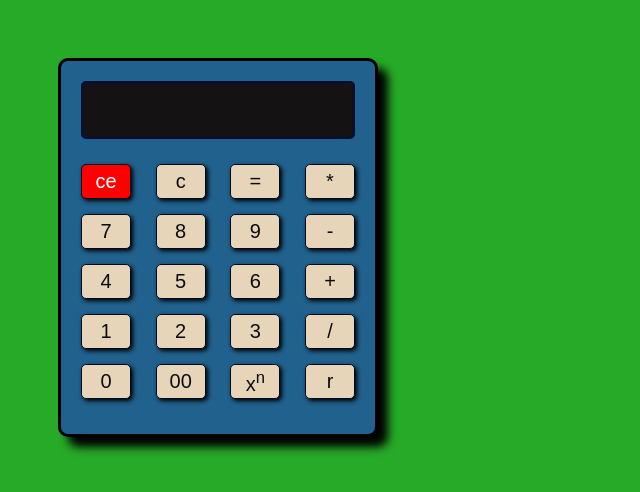
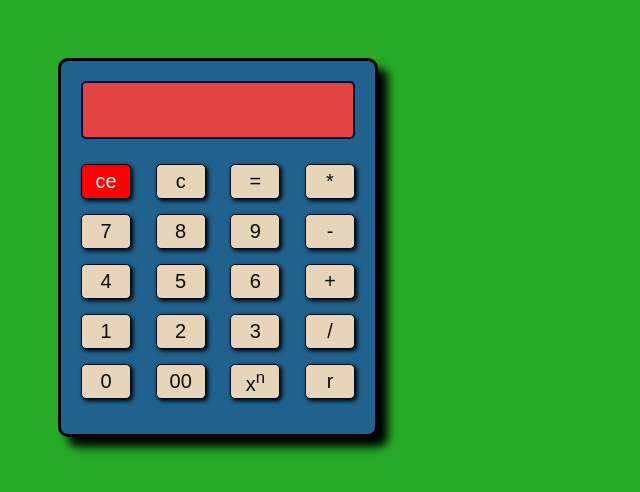
Before and after one commit to viktor-gif/calculator, a plain HTML site: page calculator/calc.html in a window 1280 px wide. Shown: the whole page, without its empty margins (0-640 px from the left). Drawn offline with Linux system fonts and the light colour scheme.

Commit message:
a red screane

```diff
--- a/calculator/css/calc.css
+++ b/calculator/css/calc.css
@@ -13,7 +13,7 @@ body {
 }
 
 .calc__input {
-    background-color: rgb(20, 18, 18);
+    background-color: rgb(226, 66, 66);
     color: white;
     border: 2px solid rgb(4, 13, 53);
     border-radius: 5px;
```
